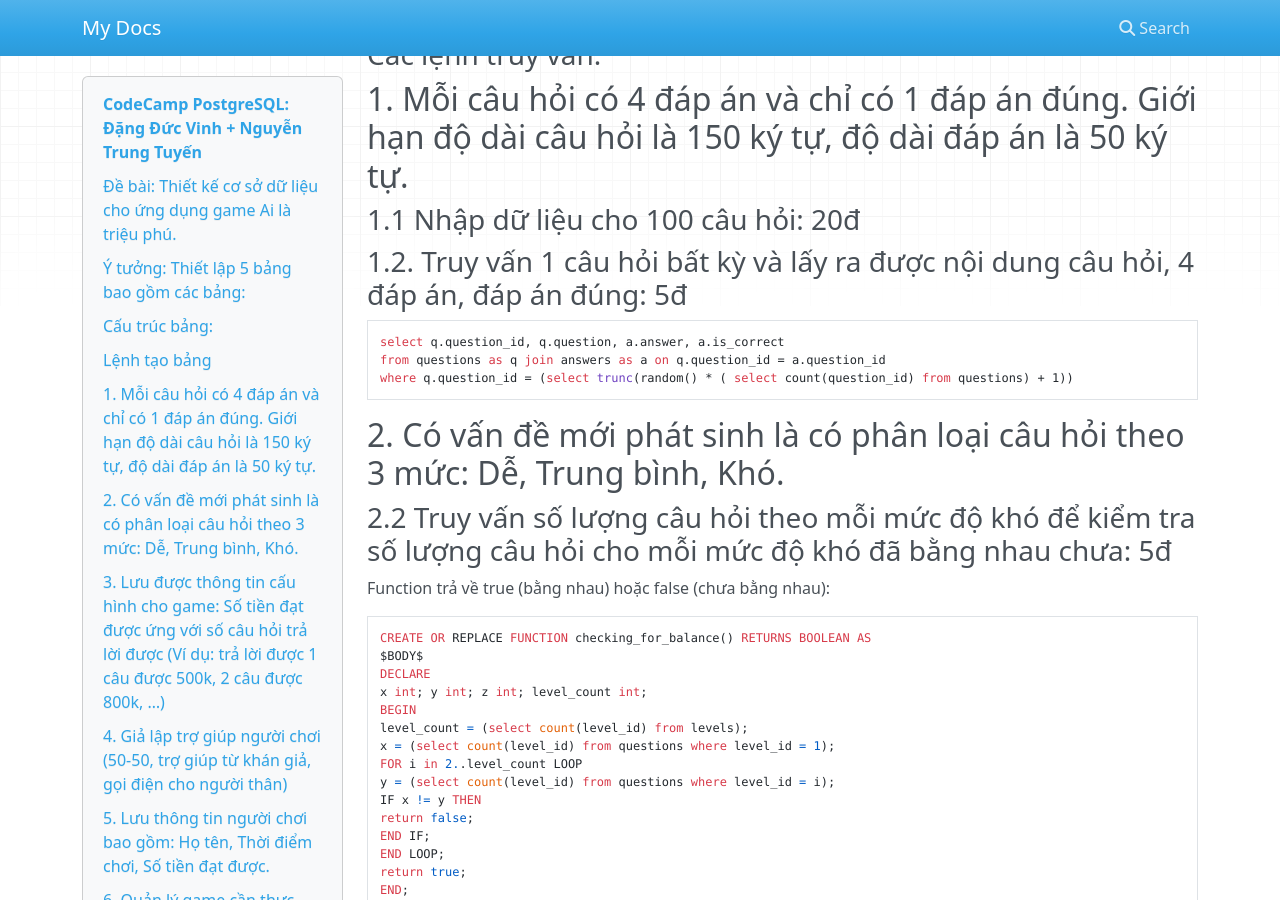
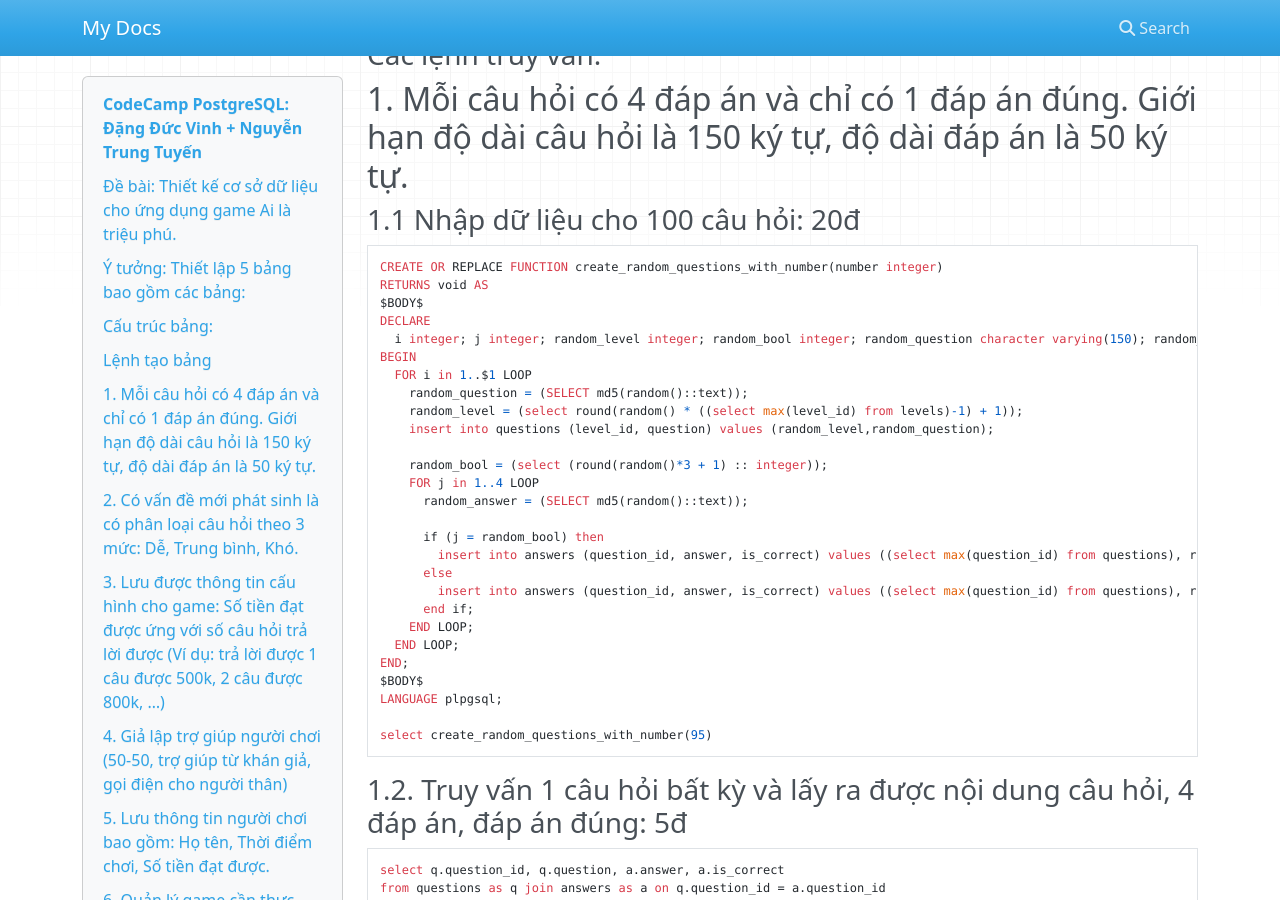
Before and after one commit to DucVinhDang/CodecampPostgresqlDoc, an MkDocs documentation site: the page built from docs/README.md, in a window 1280 px wide and 900 px high, scrolled down 2760 px. Built offline with MkDocs 1.6.1, drawn with Linux system fonts in a browser that asks for light colours; nearby versions of some CDN libraries.

Commit message:
Add commit

````diff
--- a/docs/README.md
+++ b/docs/README.md
@@ -112,6 +112,36 @@ CONSTRAINT players_score_fkey FOREIGN KEY (score_id) REFERENCES scores (score_id
 ## 1. Mỗi câu hỏi có 4 đáp án và chỉ có 1 đáp án đúng. Giới hạn độ dài câu hỏi là 150 ký tự, độ dài đáp án là 50 ký tự.
 
 ### 1.1 Nhập dữ liệu cho 100 câu hỏi: 20đ
+
+```
+CREATE OR REPLACE FUNCTION create_random_questions_with_number(number integer)
+RETURNS void AS
+$BODY$
+DECLARE
+  i integer; j integer; random_level integer; random_bool integer; random_question character varying(150); random_answer character varying(50);
+BEGIN
+  FOR i in 1..$1 LOOP
+    random_question = (SELECT md5(random()::text));
+    random_level = (select round(random() * ((select max(level_id) from levels)-1) + 1));
+    insert into questions (level_id, question) values (random_level,random_question);
+
+    random_bool = (select (round(random()*3 + 1) :: integer));
+    FOR j in 1..4 LOOP
+      random_answer = (SELECT md5(random()::text));
+
+      if (j = random_bool) then
+        insert into answers (question_id, answer, is_correct) values ((select max(question_id) from questions), random_answer, true);
+      else
+        insert into answers (question_id, answer, is_correct) values ((select max(question_id) from questions), random_answer, false);
+      end if;
+    END LOOP;
+  END LOOP;
+END;
+$BODY$
+LANGUAGE plpgsql;
+
+select create_random_questions_with_number(95)
+```
 
 ### 1.2. Truy vấn 1 câu hỏi bất kỳ và lấy ra được nội dung câu hỏi, 4 đáp án, đáp án đúng: 5đ
 ```
````
